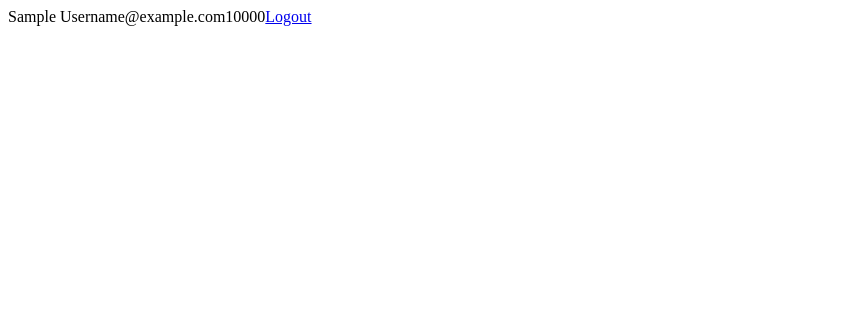
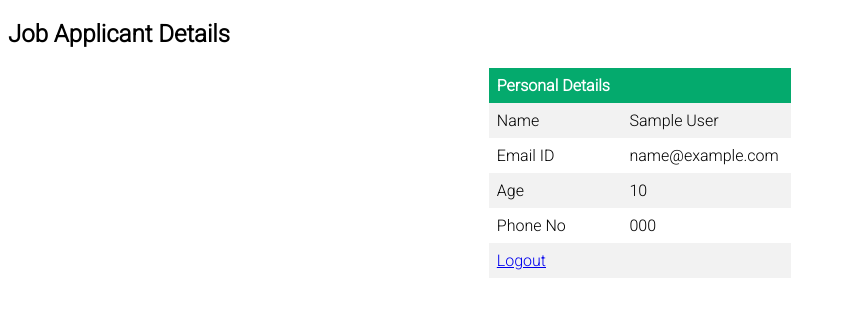
Before and after one commit to Hiranbaburaj/Web-Lab, a PHP site: page /details.php in a window 1280 px wide. Shown: the top 317 px of the page, without its empty margins (0-846 px from the left). Run offline with PHP 8.4, Linux system fonts and the light colour scheme; the visitor is signed in with stand-in values (Sample User, id 1); tables that the repository leaves empty or names only in its code hold one stand-in row (values such as "Sample post").

Commit message:
Update details.php

```diff
--- a/job/details.php
+++ b/job/details.php
@@ -10,20 +10,74 @@ else{
 }
 ?>
 
+
 <!DOCTYPE html>
-<html lang="en">
+<html>
 <head>
-    <meta charset="UTF-8">
-    <meta http-equiv="X-UA-Compatible" content="IE=edge">
-    <meta name="viewport" content="width=device-width, initial-scale=1.0">
-    <title>Details</title>
+<style>
+@import url(https://fonts.googleapis.com/css?family=Roboto:300);
+body {
+
+    font-family: "Roboto", sans-serif;
+    -webkit-font-smoothing: antialiased;
+    -moz-osx-font-smoothing: grayscale;
+    background-color: #ffffff;
+
+}
+
+table {
+    margin: auto;
+    border-collapse: collapse;
+    width: 8cm;
+}
+
+th {
+    color: #ffffff;
+    background-color: #04AA6D;
+    text-align: left;
+    padding: 8px;
+}
+
+td{
+    color: #000000;
+    text-align: left;
+  padding: 8px;
+}
+
+tr:nth-child(even) {background-color: #f2f2f2;}
+</style>
 </head>
 <body>
-<?php echo $row["name"]; ?>
-<?php echo $row["email"]; ?>
-<?php echo $row["age"]; ?>
-<?php echo $row["phone"]; ?>
-<a href="logout.php">Logout</a>
+
+<h2>Job Applicant Details</h2>
+
+
+<table>
+  <tr>
+  <th>Personal Details</th>
+  <th></th>
+  </tr>
+  <tr>
+  <td>Name</td>
+  <td><?php echo $row["name"]; ?></td>
+  </tr>
+  <tr>
+  <td>Email ID</td>
+  <td><?php echo $row["email"]; ?></td>
+  </tr>
+  <tr>
+  <td>Age</td>
+  <td><?php echo $row["age"]; ?></td>
+  </tr>
+  <tr>
+  <td>Phone No</td>
+  <td><?php echo $row["phone"]; ?></td>
+  </tr>
+    <tr>
+    <td><a href="logout.php">Logout</a></td>
+    <td></td>
+    </tr>
+</table>
 
 </body>
 </html>
```
